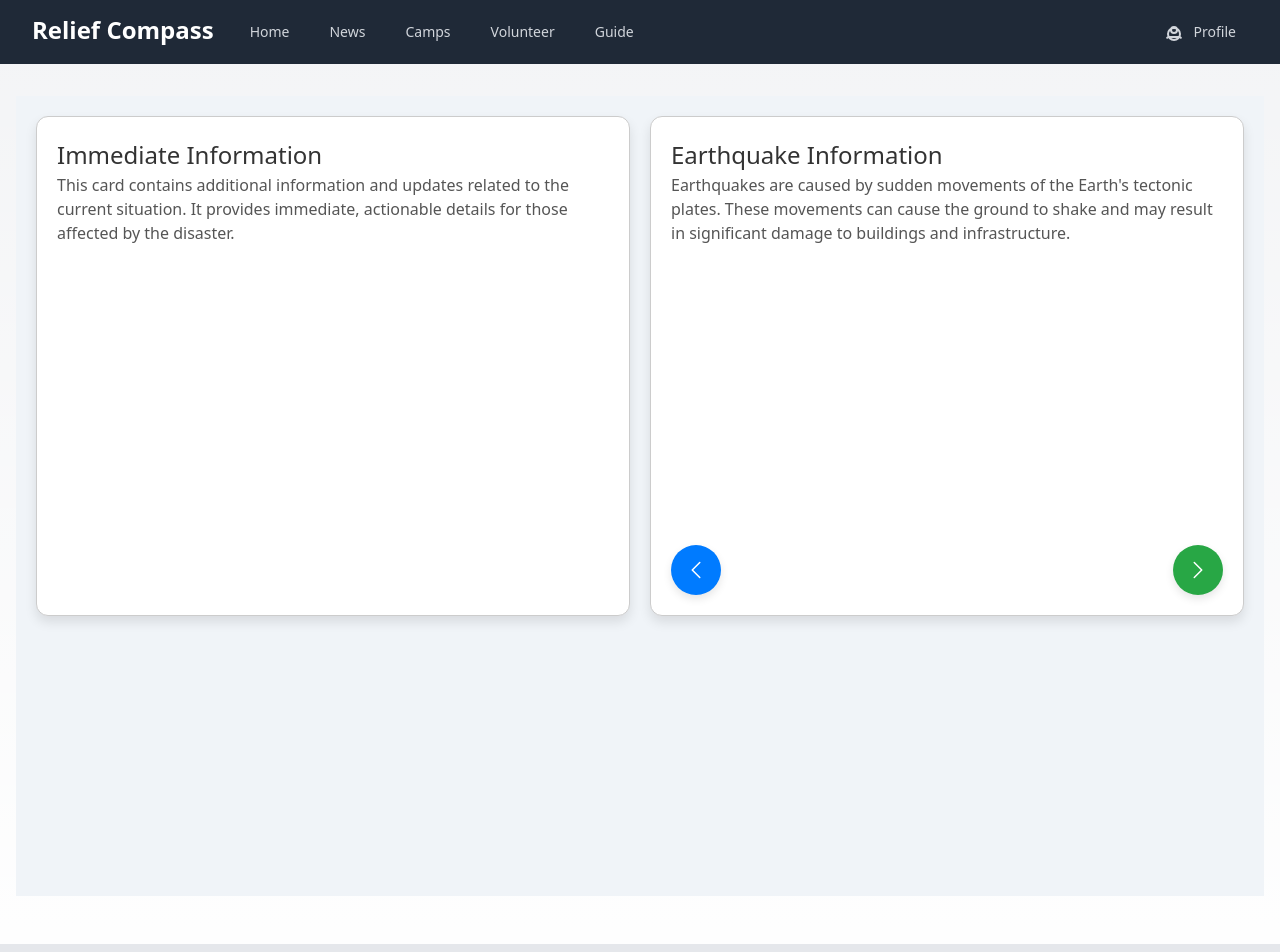
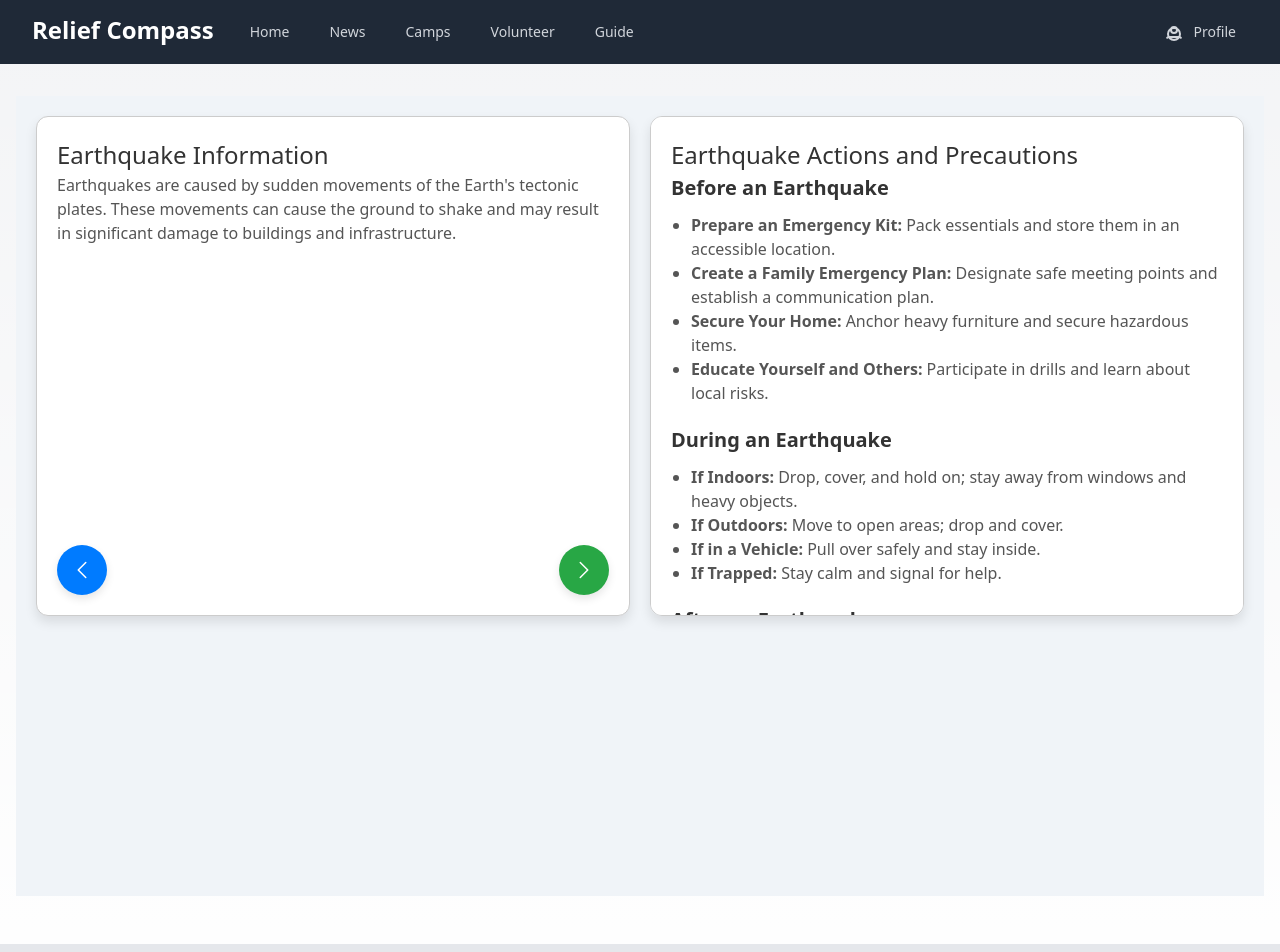
Before and after one commit to TheTempest76/code-fury-submission, a Next.js app: page /guide/earthquake in a window 1280 px wide. Shown: the top 952 px of the page. Built offline with nearby package versions, Linux system fonts and the light colour scheme.

Commit message:
Update page.jsx

```diff
--- a/src/app/guide/earthquake/page.jsx
+++ b/src/app/guide/earthquake/page.jsx
@@ -1,6 +1,7 @@
 // pages/earthquake.js
 "use client";
 import { useState } from 'react';
+import Image from 'next/image'; // Import the Image component
 import { ChevronLeftIcon, ChevronRightIcon } from '@heroicons/react/24/solid';
 
 const Earthquake = () => {
@@ -16,25 +17,18 @@ const Earthquake = () => {
 
   return (
     <div style={{ display: 'flex', flexDirection: 'row', justifyContent: 'center', padding: '20px', backgroundColor: '#f0f4f8', minHeight: '100vh', gap: '20px' }}>
-
-      <div style={{ width: '600px', height: '500px', padding: '20px', border: '1px solid #ccc', borderRadius: '12px', boxShadow: '0 6px 12px rgba(0, 0, 0, 0.1)', backgroundColor: '#ffffff' }}>
-        <h1 style={{ color: '#333', fontSize: '24px' }}>Immediate Information</h1>
-        <p style={{ color: '#555', fontSize: '16px' }}>This card contains additional information and updates related to the current situation. It provides immediate, actionable details for those affected by the disaster.</p>
-        {/* You can add more content or features here as needed */}
-      </div>
-
       <div style={{ width: '600px', height: '500px', padding: '20px', border: '1px solid #ccc', borderRadius: '12px', boxShadow: '0 6px 12px rgba(0, 0, 0, 0.1)', backgroundColor: '#ffffff', display: 'flex', flexDirection: 'column', justifyContent: 'space-between' }}>
         <div>
           {step === 0 && (
             <>
-              <h1 style={{ color: '#333', fontSize: '24px' }}>Earthquake Information</h1>
-              <p style={{ color: '#555', fontSize: '16px' }}>Earthquakes are caused by sudden movements of the Earth's tectonic plates. These movements can cause the ground to shake and may result in significant damage to buildings and infrastructure.</p>
+              <h1 style={{ color: '#333', fontSize: '24px', textAlign: 'left' }}>Earthquake Information</h1>
+              <p style={{ color: '#555', fontSize: '16px', textAlign: 'left' }}>Earthquakes are caused by sudden movements of the Earth's tectonic plates. These movements can cause the ground to shake and may result in significant damage to buildings and infrastructure.</p>
             </>
           )}
           {step === 1 && (
             <>
-              <h2 style={{ color: '#333', fontSize: '20px' }}>Guide</h2>
-              <ul style={{ color: '#555', fontSize: '16px' }}>
+              <h2 style={{ color: '#333', fontSize: '20px', textAlign: 'left' }}>Guide</h2>
+              <ul style={{ color: '#555', fontSize: '16px', textAlign: 'left' }}>
                 <li>Drop to the ground and take cover under a sturdy piece of furniture.</li>
                 <li>Hold on until the shaking stops.</li>
                 <li>After the shaking, check for injuries and be cautious of potential hazards such as gas leaks.</li>
@@ -61,7 +55,46 @@ const Earthquake = () => {
         </div>
       </div>
 
+      <div style={{ width: '600px', height: '500px', padding: '20px', border: '1px solid #ccc', borderRadius: '12px', boxShadow: '0 6px 12px rgba(0, 0, 0, 0.1)', backgroundColor: '#ffffff', overflowY: 'auto', display: 'flex', flexDirection: 'column', alignItems: 'flex-start' }}>
+        <h1 style={{ color: '#333', fontSize: '24px', textAlign: 'left' }}>Earthquake Actions and Precautions</h1>
 
+        <h2 style={{ color: '#333', fontSize: '20px', fontWeight: 'bold', textAlign: 'left', marginBottom: '10px' }}>Before an Earthquake</h2>
+        <ul style={{ color: '#555', fontSize: '16px', listStyleType: 'disc', paddingLeft: '20px', marginBottom: '20px', textAlign: 'left' }}>
+          <li><strong>Prepare an Emergency Kit:</strong> Pack essentials and store them in an accessible location.</li>
+          <li><strong>Create a Family Emergency Plan:</strong> Designate safe meeting points and establish a communication plan.</li>
+          <li><strong>Secure Your Home:</strong> Anchor heavy furniture and secure hazardous items.</li>
+          <li><strong>Educate Yourself and Others:</strong> Participate in drills and learn about local risks.</li>
+        </ul>
+
+        <h2 style={{ color: '#333', fontSize: '20px', fontWeight: 'bold', textAlign: 'left', marginBottom: '10px' }}>During an Earthquake</h2>
+        <ul style={{ color: '#555', fontSize: '16px', listStyleType: 'disc', paddingLeft: '20px', marginBottom: '20px', textAlign: 'left' }}>
+          <li><strong>If Indoors:</strong> Drop, cover, and hold on; stay away from windows and heavy objects.</li>
+          <li><strong>If Outdoors:</strong> Move to open areas; drop and cover.</li>
+          <li><strong>If in a Vehicle:</strong> Pull over safely and stay inside.</li>
+          <li><strong>If Trapped:</strong> Stay calm and signal for help.</li>
+        </ul>
+
+        <h2 style={{ color: '#333', fontSize: '20px', fontWeight: 'bold', textAlign: 'left', marginBottom: '10px' }}>After an Earthquake</h2>
+        <ul style={{ color: '#555', fontSize: '16px', listStyleType: 'disc', paddingLeft: '20px', marginBottom: '20px', textAlign: 'left' }}>
+          <li><strong>Check for Injuries:</strong> Provide first aid and seek medical help if necessary.</li>
+          <li><strong>Inspect Your Home:</strong> Check for damage and avoid hazards.</li>
+          <li><strong>Avoid Hazards:</strong> Stay away from fallen debris and downed power lines.</li>
+          <li><strong>Follow Official Instructions:</strong> Listen to emergency broadcasts and follow local authority instructions.</li>
+          <li><strong>Help Neighbors:</strong> Check on others and share resources.</li>
+          <li><strong>Prepare for Aftershocks:</strong> Stay alert and secure loose items.</li>
+          <li><strong>Document Damage:</strong> Take photos and report damage for insurance purposes.</li>
+          <li><strong>Review and Update Plans:</strong> Assess and improve your emergency plan and restock supplies.</li>
+        </ul>
+        <div style={{ marginTop: '20px', display: 'flex', justifyContent: 'center', width: '100%' }}>
+          <Image
+            src="/images/etimg.jpg" // Path to your image file in the public/images directory
+            alt="Earthquake Safety Tips"
+            width={560} // Set the width of the image
+            height={300} // Set the height of the image
+            style={{ borderRadius: '8px', objectFit: 'cover' }} // Optional styling
+          />
+        </div>
+      </div>
     </div>
   );
 };
```
